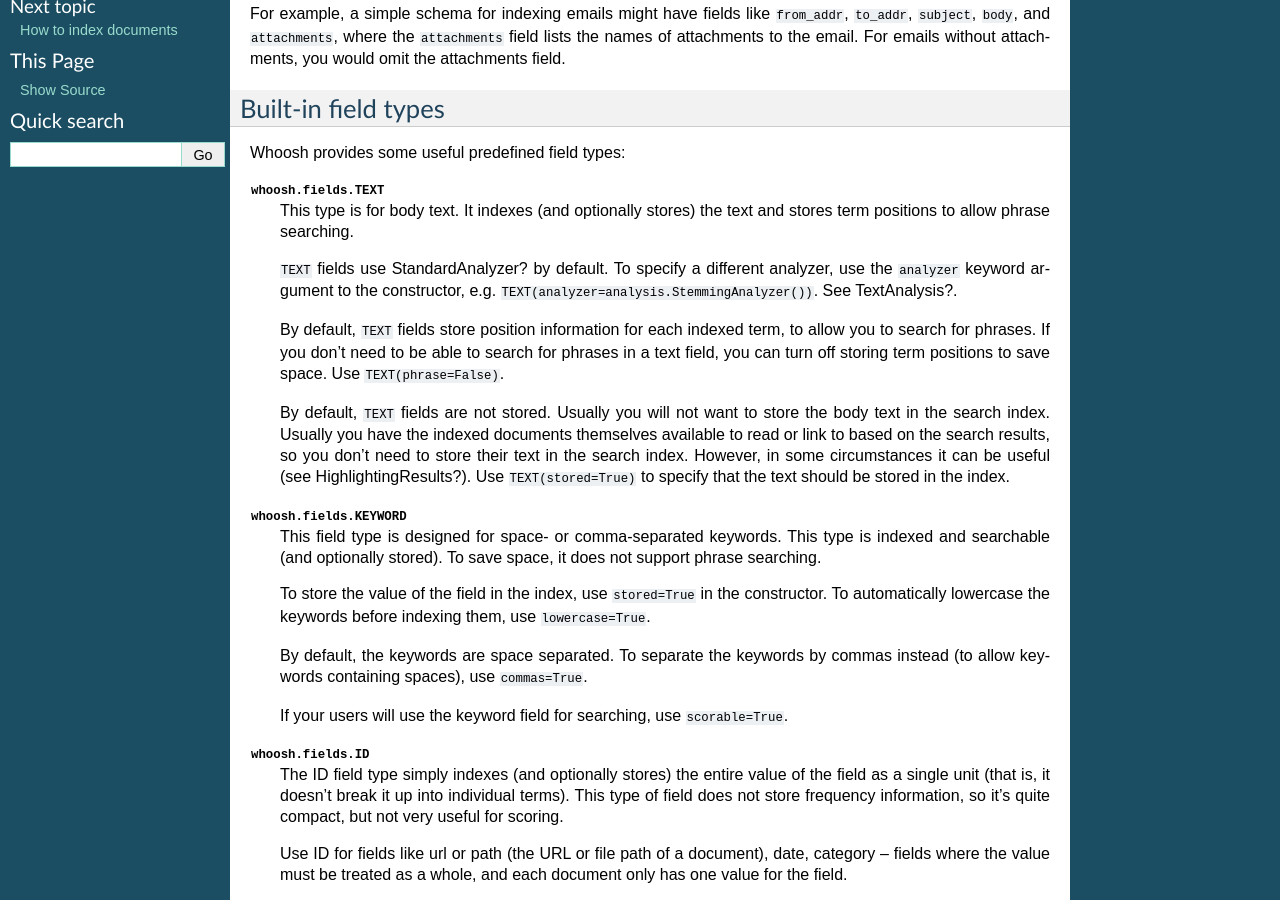
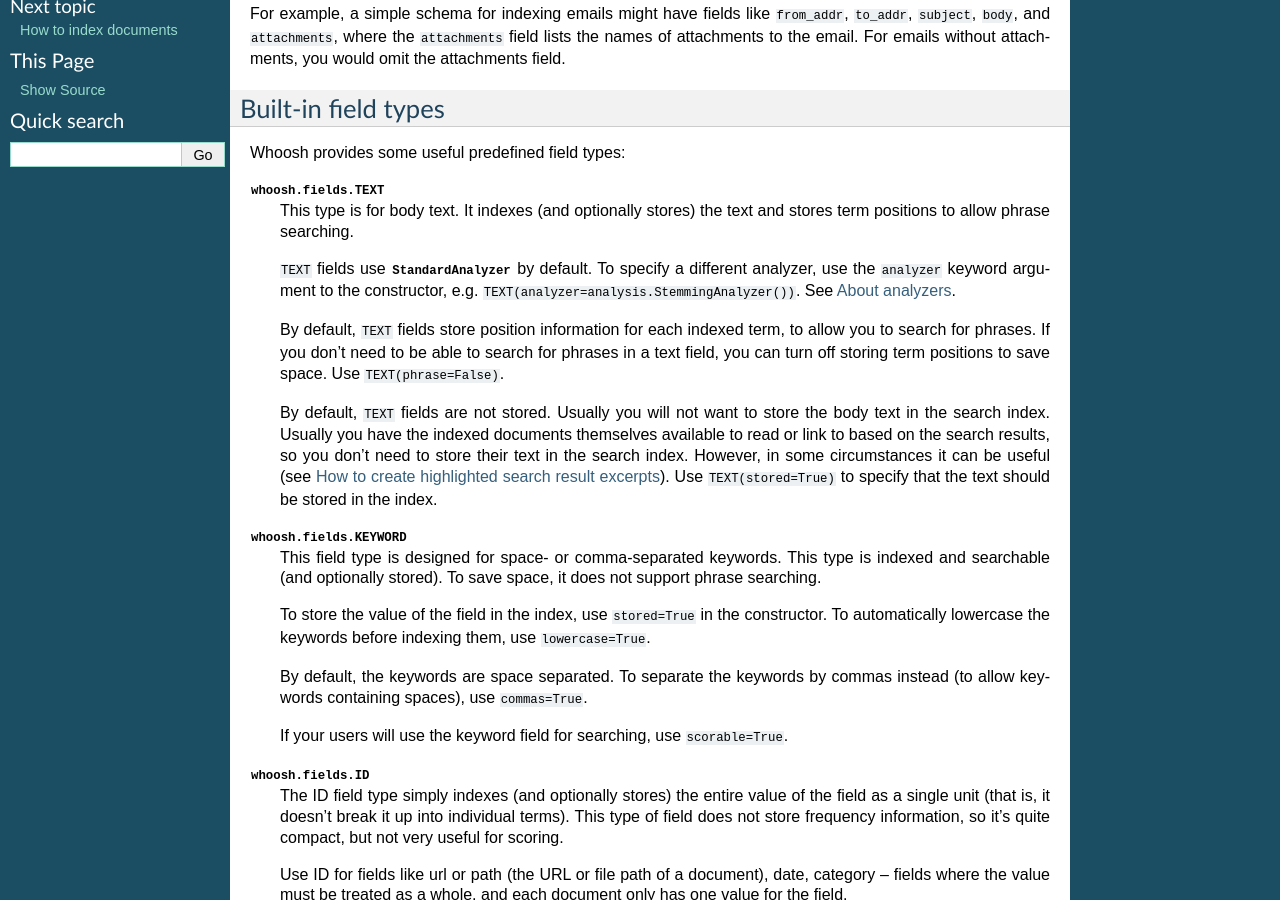
Before and after one commit to dex4er/whoosh, a Sphinx documentation site: the page built from docs/source/schema.rst, in a window 1280 px wide and 900 px high, scrolled down 334 px. Built offline with Sphinx 7.4.7, drawn with Linux system fonts in a browser that asks for light colours.

Commit message:
Replace question marks with cross-references in the docs for schema.

```diff
--- a/docs/source/schema.rst
+++ b/docs/source/schema.rst
@@ -31,9 +31,9 @@ Whoosh provides some useful predefined field types:
     This type is for body text. It indexes (and optionally stores) the text and
     stores term positions to allow phrase searching.
 
-    ``TEXT`` fields use StandardAnalyzer? by default. To specify a different
+    ``TEXT`` fields use :class:`~whoosh.analysis.StandardAnalyzer` by default. To specify a different
     analyzer, use the ``analyzer`` keyword argument to the constructor, e.g.
-    ``TEXT(analyzer=analysis.StemmingAnalyzer())``. See TextAnalysis?.
+    ``TEXT(analyzer=analysis.StemmingAnalyzer())``. See :doc:`analysis`.
 
     By default, ``TEXT`` fields store position information for each indexed term, to
     allow you to search for phrases. If you don't need to be able to search for
@@ -44,7 +44,7 @@ Whoosh provides some useful predefined field types:
     the body text in the search index. Usually you have the indexed documents
     themselves available to read or link to based on the search results, so you
     don't need to store their text in the search index. However, in some
-    circumstances it can be useful (see HighlightingResults?). Use
+    circumstances it can be useful (see :doc:`highlight`). Use
     ``TEXT(stored=True)`` to specify that the text should be stored in the index.
 
 :class:`whoosh.fields.KEYWORD`
```
